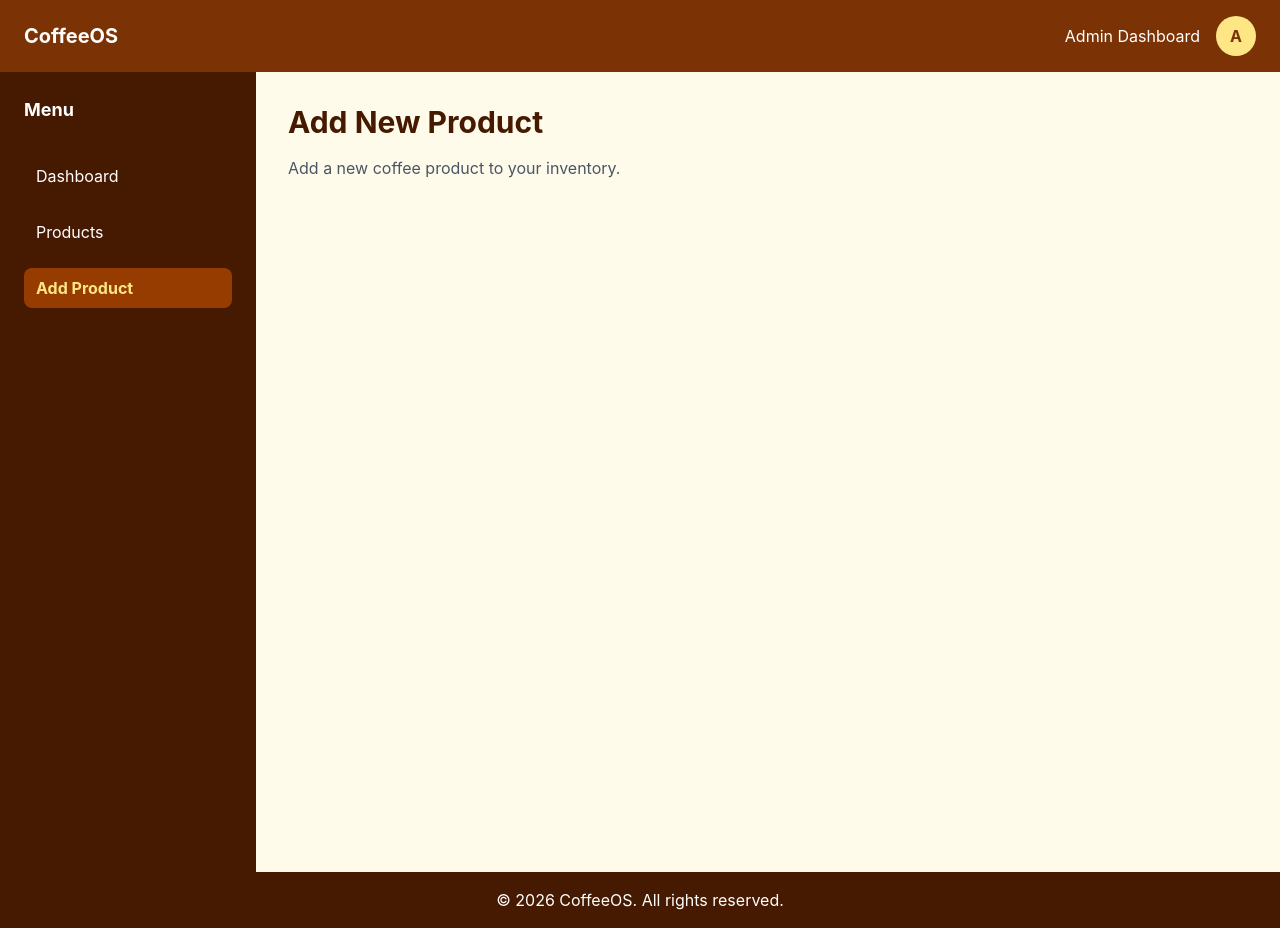
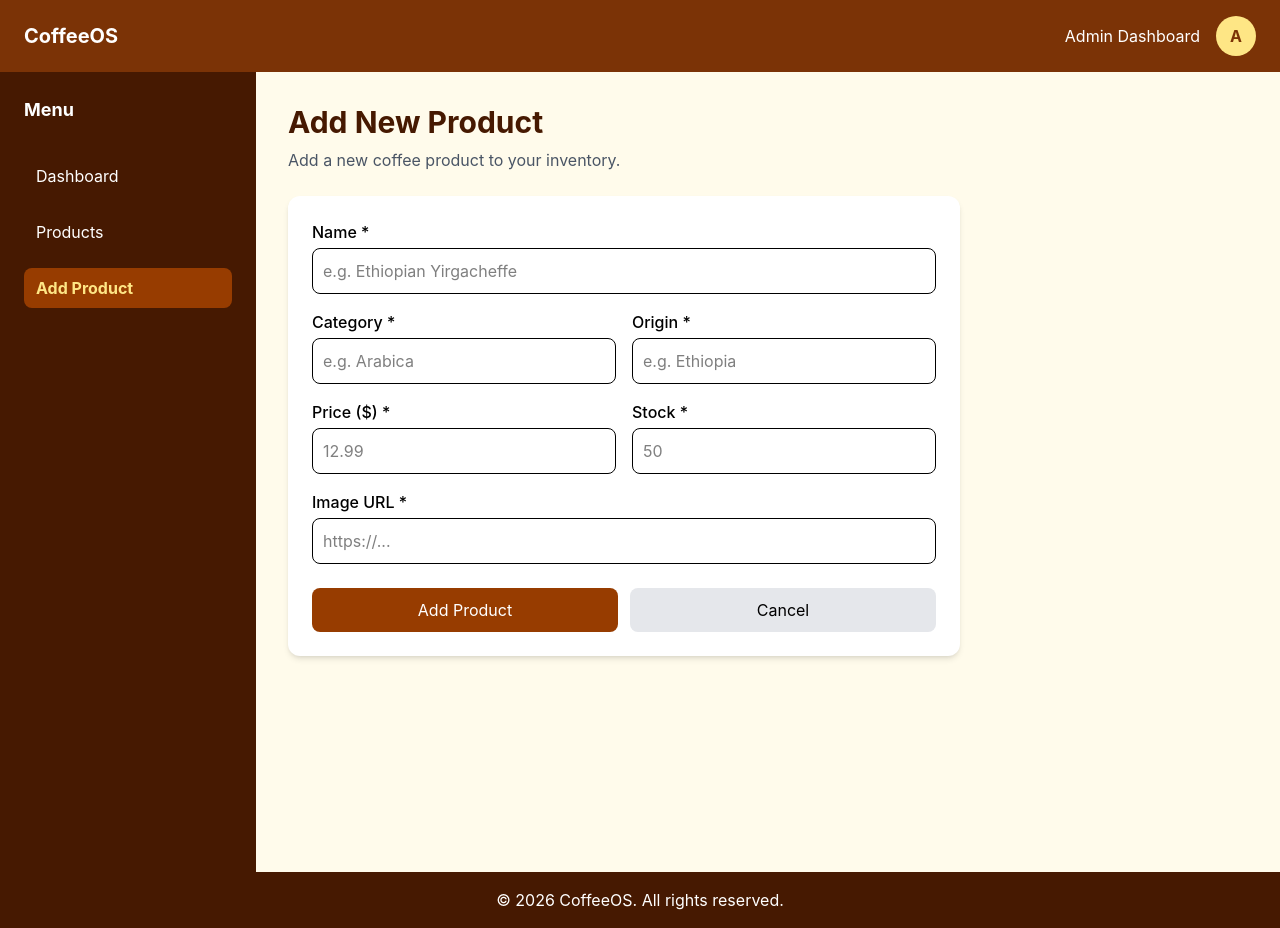
Before and after one commit to blairmacharia28-cpu/React-ecomerce-admin-portal, a React (Vite) app: page /products/add in a window 1280 px wide. Built offline with nearby package versions, Linux system fonts and the light colour scheme; data requests are answered from the project's data file.

Commit message:
Add AddProduct form with validation

```diff
--- a/src/pages/AddProduct.jsx
+++ b/src/pages/AddProduct.jsx
@@ -1,14 +1,134 @@
+import { useState } from "react";
+import { useNavigate } from "react-router-dom";
+import useProducts from "../hooks/useProducts";
 
 function AddProduct() {
+  const { addProduct } = useProducts();
+  const navigate = useNavigate();
+
+  const [formData, setFormData] = useState({
+    name: "",
+    category: "",
+    origin: "",
+    price: "",
+    stock: "",
+    image: "",
+  });
+
+  const [errors, setErrors] = useState({});
+  const [isSubmitting, setIsSubmitting] = useState(false);
+
+  function handleChange(e) {
+    const { name, value } = e.target;
+    setFormData((prev) => ({ ...prev, [name]: value }));
+    // Clear error when user types
+    if (errors[name]) {
+      setErrors((prev) => ({ ...prev, [name]: "" }));
+    }
+  }
+
+  function validate() {
+    const newErrors = {};
+
+    if (!formData.name.trim()) newErrors.name = "Name is required";
+    if (!formData.category.trim()) newErrors.category = "Category is required";
+    if (!formData.origin.trim()) newErrors.origin = "Origin is required";
+
+    if (!formData.price) newErrors.price = "Price is required";
+    else if (Number(formData.price) <= 0) newErrors.price = "Price must be > 0";
+
+    if (formData.stock === "") newErrors.stock = "Stock is required";
+    else if (Number(formData.stock) < 0) newErrors.stock = "Stock cannot be negative";
+    else if (!Number.isInteger(Number(formData.stock))) newErrors.stock = "Stock must be a whole number";
+
+    if (!formData.image.trim()) newErrors.image = "Image URL is required";
+
+    setErrors(newErrors);
+    return Object.keys(newErrors).length === 0;
+  }
+
+  async function handleSubmit(e) {
+    e.preventDefault();
+    if (!validate()) return;
+
+    setIsSubmitting(true);
+    try {
+      await addProduct({
+        name: formData.name.trim(),
+        category: formData.category.trim(),
+        origin: formData.origin.trim(),
+        price: Number(formData.price),
+        stock: Number(formData.stock),
+        image: formData.image.trim(),
+      });
+      navigate("/"); // Change to "/products" if that's your list route
+    } catch (err) {
+      alert("Failed to add product. Try again.");
+      console.error(err);
+    } finally {
+      setIsSubmitting(false);
+    }
+  }
+
+  const inputClass = "w-full border rounded-lg p-2.5 focus:outline-none focus:ring-2 focus:ring-amber-600";
+  const errorClass = "text-red-600 text-sm mt-1";
+
   return (
-    <div className="bg-amber-50 p-8">
-      <h1 className="text-3xl font-bold text-amber-950 mb-4">
-        Add New Product
-      </h1>
+    <div className="bg-amber-50 p-8 min-h-screen">
+      <h1 className="text-3xl font-bold text-amber-950 mb-2">Add New Product</h1>
+      <p className="text-gray-600 mb-6">Add a new coffee product to your inventory.</p>
 
-      <p className="text-gray-600">
-        Add a new coffee product to your inventory.
-      </p>
+      <form onSubmit={handleSubmit} className="bg-white p-6 rounded-xl shadow-md max-w-2xl space-y-4">
+        <div>
+          <label className="block font-medium mb-1">Name *</label>
+          <input name="name" value={formData.name} onChange={handleChange} placeholder="e.g. Ethiopian Yirgacheffe" className={inputClass} />
+          {errors.name && <p className={errorClass}>{errors.name}</p>}
+        </div>
+
+        <div className="grid grid-cols-2 gap-4">
+          <div>
+            <label className="block font-medium mb-1">Category *</label>
+            <input name="category" value={formData.category} onChange={handleChange} placeholder="e.g. Arabica" className={inputClass} />
+            {errors.category && <p className={errorClass}>{errors.category}</p>}
+          </div>
+          <div>
+            <label className="block font-medium mb-1">Origin *</label>
+            <input name="origin" value={formData.origin} onChange={handleChange} placeholder="e.g. Ethiopia" className={inputClass} />
+            {errors.origin && <p className={errorClass}>{errors.origin}</p>}
+          </div>
+        </div>
+
+        <div className="grid grid-cols-2 gap-4">
+          <div>
+            <label className="block font-medium mb-1">Price ($) *</label>
+            <input type="number" step="0.01" min="0" name="price" value={formData.price} onChange={handleChange} placeholder="12.99" className={inputClass} />
+            {errors.price && <p className={errorClass}>{errors.price}</p>}
+          </div>
+          <div>
+            <label className="block font-medium mb-1">Stock *</label>
+            <input type="number" min="0" step="1" name="stock" value={formData.stock} onChange={handleChange} placeholder="50" className={inputClass} />
+            {errors.stock && <p className={errorClass}>{errors.stock}</p>}
+          </div>
+        </div>
+
+        <div>
+          <label className="block font-medium mb-1">Image URL *</label>
+          <input name="image" value={formData.image} onChange={handleChange} placeholder="https://..." className={inputClass} />
+          {errors.image && <p className={errorClass}>{errors.image}</p>}
+          {formData.image && (
+            <img src={formData.image} alt="Preview" className="mt-3 h-40 w-full object-cover rounded-lg" onError={(e) => (e.target.style.display = "none")} />
+          )}
+        </div>
+
+        <div className="flex gap-3 pt-2">
+          <button type="submit" disabled={isSubmitting} className="flex-1 bg-amber-800 text-white py-2.5 rounded-lg hover:bg-amber-900 disabled:opacity-50">
+            {isSubmitting ? "Adding..." : "Add Product"}
+          </button>
+          <button type="button" onClick={() => navigate("/")} className="flex-1 bg-gray-200 py-2.5 rounded-lg hover:bg-gray-300">
+            Cancel
+          </button>
+        </div>
+      </form>
     </div>
   );
 }
```
